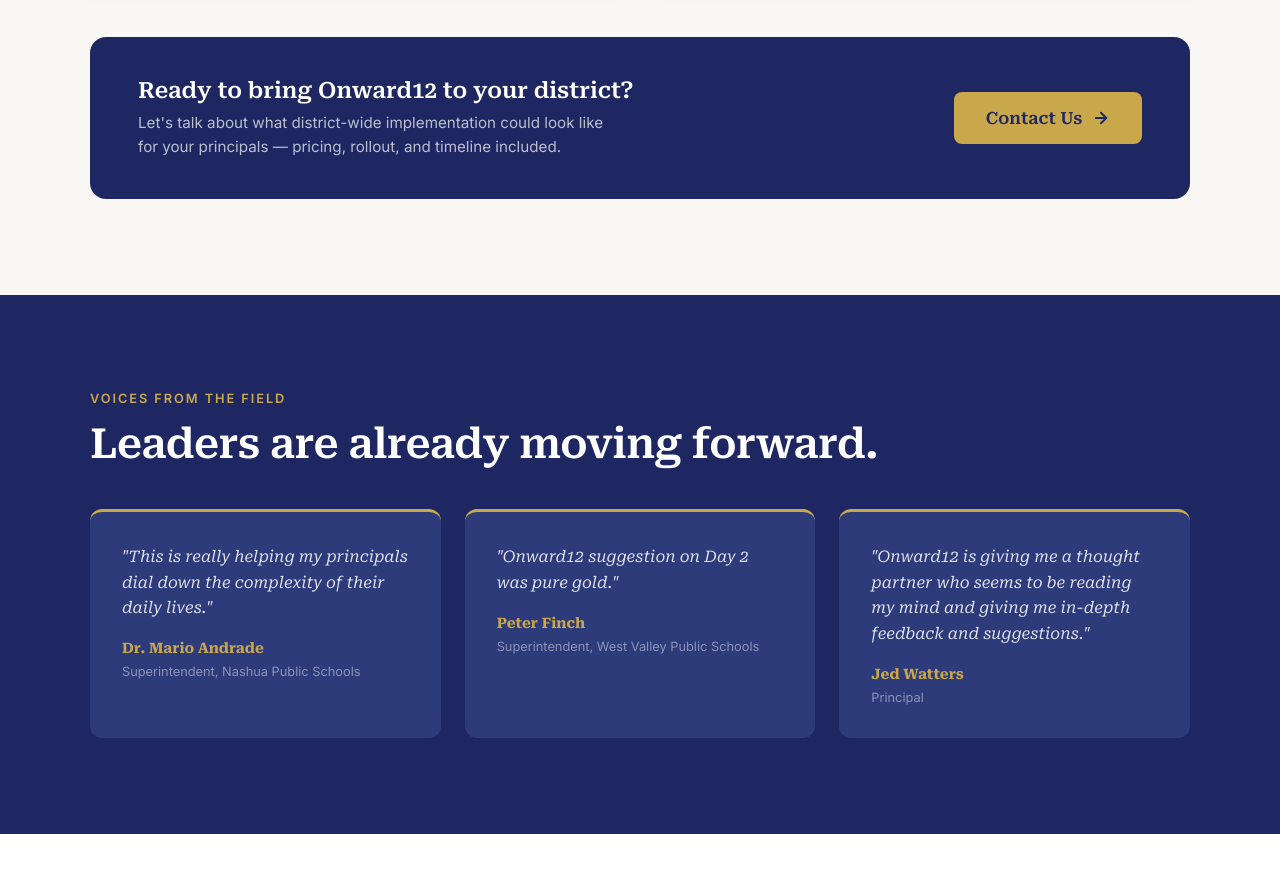
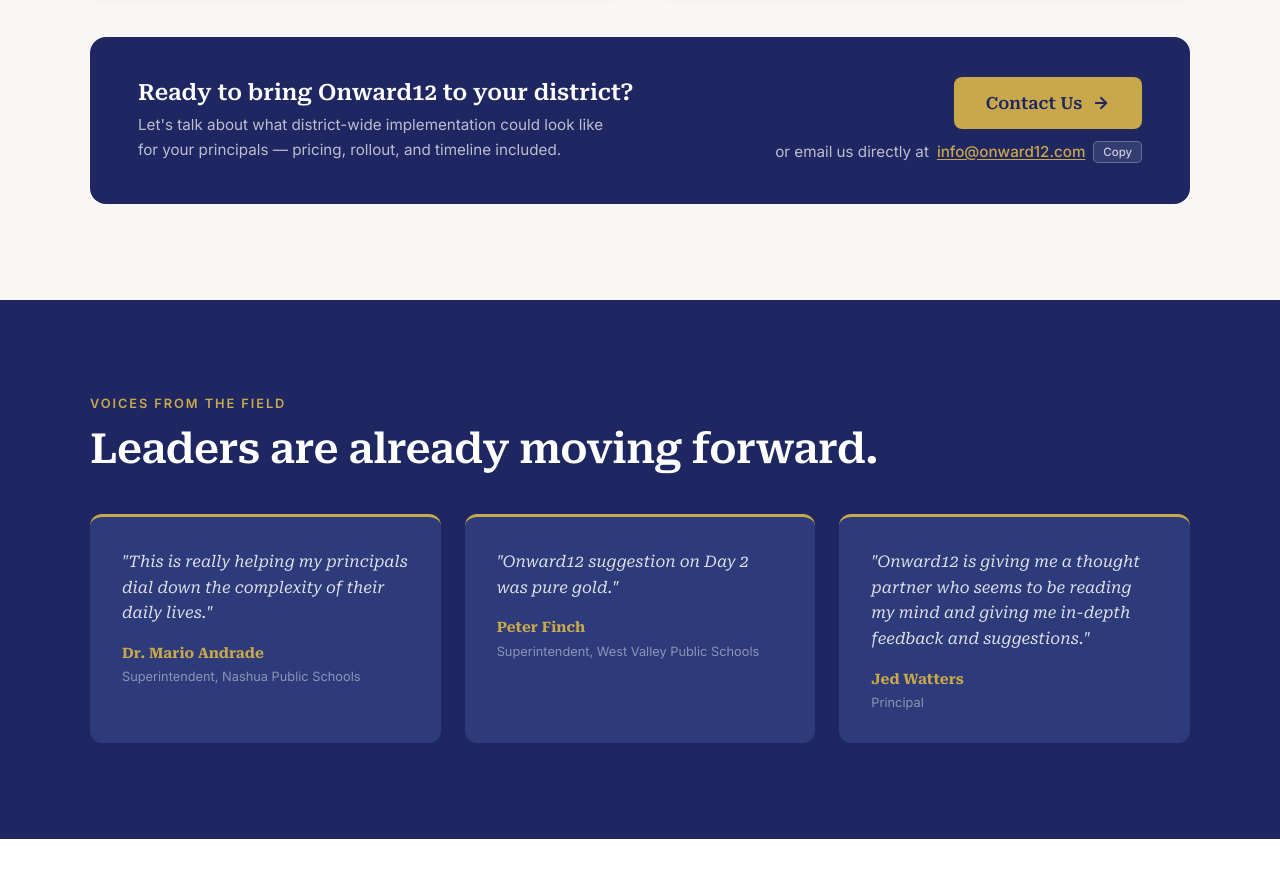
Before and after one commit to jasonlearning2/onward-marketing, a plain HTML site: page index.html in a window 1280 px wide. Shown: the part 4707-5581 px from the top of the page. Drawn offline with Linux system fonts and the light colour scheme.

Commit message:
Update index.html
Superintendent CTA with email info

```diff
--- a/index.html
+++ b/index.html
@@ -414,11 +414,32 @@
   font-size: 0.95rem; line-height: 1.6;
   color: rgba(255,255,255,0.7); max-width: 480px;
 }
+.super-cta-action { display: flex; flex-direction: column; align-items: flex-end; gap: 0.7rem; flex-shrink: 0; }
 .super-cta-btn { flex-shrink: 0; }
+.super-cta-fallback {
+  font-size: 0.82rem; color: rgba(255,255,255,0.55);
+  display: flex; align-items: center; gap: 0.5rem; flex-wrap: wrap;
+  justify-content: flex-end; max-width: none;
+}
+.super-cta-fallback a {
+  color: var(--gold); text-decoration: underline;
+  text-underline-offset: 2px; font-weight: 500;
+}
+.super-cta-fallback a:hover { color: var(--gold-light); }
+.copy-email-btn {
+  background: rgba(255,255,255,0.1); color: rgba(255,255,255,0.75);
+  border: 1px solid rgba(255,255,255,0.25); border-radius: 5px;
+  font-size: 0.72rem; font-family: 'Inter', sans-serif; font-weight: 500;
+  padding: 0.2rem 0.55rem; cursor: pointer;
+  transition: background 0.2s, color 0.2s;
+}
+.copy-email-btn:hover { background: rgba(255,255,255,0.18); color: var(--white); }
 
 @media (max-width: 700px) {
   .super-cta { padding: 2rem; text-align: center; justify-content: center; }
   .super-cta p { max-width: none; }
+  .super-cta-action { align-items: center; }
+  .super-cta-fallback { justify-content: center; }
 }
 
 /* ── VOICES ───────────────────────────── */
@@ -822,10 +843,21 @@
         <h3>Ready to bring Onward12 to your district?</h3>
         <p>Let's talk about what district-wide implementation could look like for your principals — pricing, rollout, and timeline included.</p>
       </div>
-      <a href="mailto:info@onward12.com?subject=District%20Implementation%20Inquiry" class="hero-cta super-cta-btn">
-        Contact Us
-        <svg viewBox="0 0 24 24" fill="none" stroke="currentColor" stroke-width="2.5" stroke-linecap="round" stroke-linejoin="round"><line x1="5" y1="12" x2="19" y2="12"/><polyline points="12 5 19 12 12 19"/></svg>
-      </a>
+      <div class="super-cta-action">
+        <a href="mailto:info@onward12.com?subject=District%20Implementation%20Inquiry" class="hero-cta super-cta-btn">
+          Contact Us
+          <svg viewBox="0 0 24 24" fill="none" stroke="currentColor" stroke-width="2.5" stroke-linecap="round" stroke-linejoin="round"><line x1="5" y1="12" x2="19" y2="12"/><polyline points="12 5 19 12 12 19"/></svg>
+        </a>
+        <p class="super-cta-fallback">
+          or email us directly at
+          <a href="mailto:info@onward12.com?subject=District%20Implementation%20Inquiry" id="ctaEmailText">info@onward12.com</a>
+          <button class="copy-email-btn" id="copyEmailBtn" aria-label="Copy email address" onclick="
+            navigator.clipboard.writeText('info@onward12.com');
+            this.textContent = 'Copied';
+            setTimeout(() => { this.textContent = 'Copy'; }, 1800);
+          ">Copy</button>
+        </p>
+      </div>
     </div>
   </div>
 </section>
```
